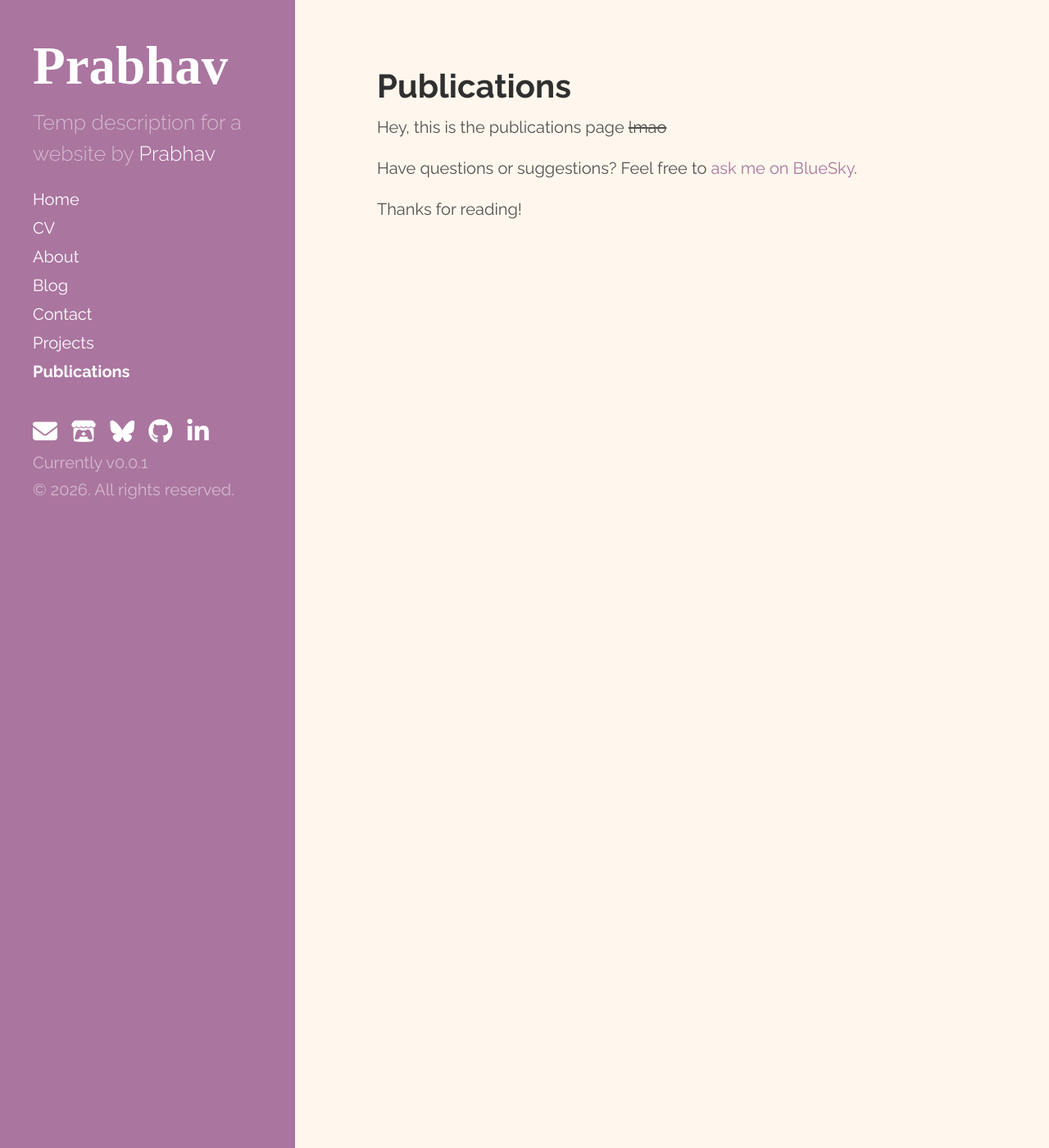
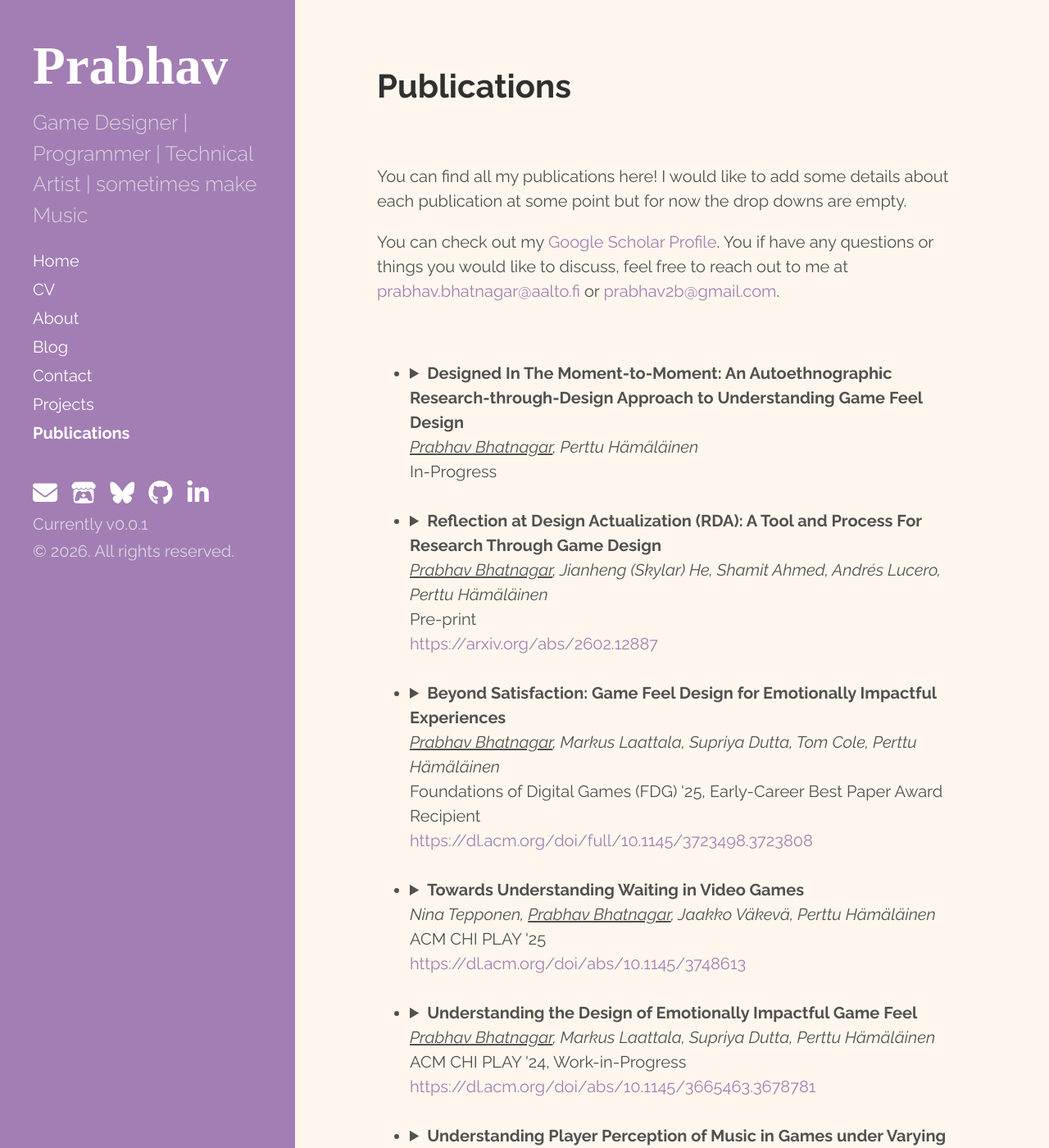
Before and after one commit to Prabhav2B/prabhav2b.github.io, a Jekyll site: the page built from pages/publications.md, in a window 1280 px wide and 1400 px high. Shown: the whole window at 82% size. Built offline with Jekyll 4.4.1, drawn with Linux system fonts in a browser that asks for light colours; nearby versions of some CDN libraries; some of the changed text lies outside the part shown.

Commit message:
Filled out Publications Page

```diff
--- a/_config.yml
+++ b/_config.yml
@@ -4,7 +4,7 @@ permalink:        pretty
 # Setup
 title:            Prabhav
 tagline:          'My Personal Site'
-description:      'Temp description for a website by <a href="https://bsky.app/profile/probob.bsky.social" target="_blank">Prabhav</a>'
+description:      'Game Designer | Programmer | Technical Artist | sometimes make Music'
 url:              https://prabhav2b.github.io
 baseurl:          /
 
--- a/_layouts/page.html
+++ b/_layouts/page.html
@@ -4,5 +4,7 @@ layout: default
 
 <div class="page">
   <h1 class="page-title">{{ page.title }}</h1>
+  <br />
+  <br />
   {{ content }}
 </div>
--- a/css/hyde.css
+++ b/css/hyde.css
@@ -56,7 +56,7 @@ html {
 .sidebar {
   text-align: center;
   padding: 2rem 1rem;
-  color: rgba(255,255,255,.5);
+  color: rgba(241, 241, 241, 0.756);
   background-color: #202020;
 }
 @media (min-width: 48em) {
@@ -252,12 +252,20 @@ a.sidebar-nav-item:focus {
 
 /* Magenta */
 .theme-base-0e .sidebar {
+  background-color: #a27eb4;
+}
+.theme-base-0e .content a,
+.theme-base-0e .related-posts li a:hover {
+  color: #a27eb4;
+}
+
+/* .theme-base-0e .sidebar {
   background-color: #aa759f;
 }
 .theme-base-0e .content a,
 .theme-base-0e .related-posts li a:hover {
   color: #aa759f;
-}
+} */
 
 body {
   background-color: rgba(255, 246, 234, 0.819);
--- a/pages/publications.md
+++ b/pages/publications.md
@@ -3,8 +3,136 @@ layout: page
 title: Publications
 ---
 
-Hey, this is the publications page <s>lmao</s>
+You can find all my publications here! I would like to add some details about each publication at some point but for now the drop downs are empty.
 
-Have questions or suggestions? Feel free to [ask me on BlueSky](https://bsky.app/profile/probob.bsky.social){:target="_blank"}.
+You can check out my [Google Scholar Profile](https://scholar.google.com/citations?user=AmMe8_EAAAAJ&hl=en){:target="_blank"}. You if have any questions or things you would like to discuss, feel free to reach out to me at [prabhav.bhatnagar@aalto.fi](mailto:prabhav.bhatnagar@aalto.fi) or  [prabhav2b@gmail.com](mailto:prabhav2b@gmail.com).
 
-Thanks for reading!
+<br/>
+
+<ul>
+
+<li>
+<details>
+<summary> <b>Designed In The Moment-to-Moment: An Autoethnographic
+Research-through-Design Approach to Understanding Game Feel Design</b>
+<br/>
+<i><u>Prabhav Bhatnagar</u>, Perttu Hämäläinen</i>
+<br/>
+In-Progress
+<br/>
+<!-- [https://arxiv.org/abs/2602.12887](https://arxiv.org/abs/2602.12887){:target="_blank"} -->
+</summary>
+
+<br/>
+
+BODY CONTENT
+
+</details>
+</li>
+
+<br/>
+
+
+<li>
+<details>
+<summary> <b>Reflection at Design Actualization (RDA): A Tool and Process For Research Through Game Design</b>
+<br/>
+<i><u>Prabhav Bhatnagar</u>, Jianheng (Skylar) He, Shamit Ahmed, Andrés Lucero, Perttu Hämäläinen</i>
+<br/>
+Pre-print
+<br/>
+
+<a style="overflow-wrap: break-word;" href="https://arxiv.org/abs/2602.12887" target="_blank">https://arxiv.org/abs/2602.12887</a>
+
+<!-- [https://arxiv.org/abs/2602.12887](https://arxiv.org/abs/2602.12887){:target="_blank"} -->
+
+</summary>
+
+BODY CONTENT
+
+</details>
+</li>
+
+<br/>
+
+
+<li>
+<details>
+<summary> <b>Beyond Satisfaction: Game Feel Design for Emotionally Impactful Experiences</b>
+<br/>
+<i><u>Prabhav Bhatnagar</u>, Markus Laattala, Supriya Dutta, Tom Cole, Perttu Hämäläinen</i>
+<br/>
+Foundations of Digital Games (FDG) '25, Early-Career Best Paper Award Recipient
+<br/>
+
+<a style="overflow-wrap: break-word;" href="https://dl.acm.org/doi/full/10.1145/3723498.3723808" target="_blank">https://dl.acm.org/doi/full/10.1145/3723498.3723808</a>
+<!-- [https://dl.acm.org/doi/full/10.1145/3723498.3723808](https://dl.acm.org/doi/full/10.1145/3723498.3723808){:target="_blank"} -->
+</summary>
+
+BODY CONTENT
+
+</details>
+</li>
+
+<br/>
+
+
+<li>
+<details>
+<summary> <b>Towards Understanding Waiting in Video Games</b>
+<br/>
+<i>Nina Tepponen, <u>Prabhav Bhatnagar</u>, Jaakko Väkevä, Perttu Hämäläinen</i>
+<br/>
+ACM CHI PLAY '25
+<br/>
+
+<a style="overflow-wrap: break-word;" href="https://dl.acm.org/doi/abs/10.1145/3748613" target="_blank">https://dl.acm.org/doi/abs/10.1145/3748613</a>
+<!-- [https://dl.acm.org/doi/abs/10.1145/3748613](https://dl.acm.org/doi/abs/10.1145/3748613){:target="_blank"} -->
+</summary>
+
+BODY CONTENT
+
+</details>
+</li>
+
+<br/>
+
+
+<li>
+<details>
+<summary> <b>Understanding the Design of Emotionally Impactful Game Feel</b>
+<br/>
+<i><u>Prabhav Bhatnagar</u>, Markus Laattala, Supriya Dutta, Perttu Hämäläinen</i>
+<br/>
+ACM CHI PLAY '24, Work-in-Progress
+<br/>
+<a style="overflow-wrap: break-word;" href="https://dl.acm.org/doi/abs/10.1145/3665463.3678781" target="_blank">https://dl.acm.org/doi/abs/10.1145/3665463.3678781</a>
+<!-- [https://dl.acm.org/doi/abs/10.1145/3665463.3678781](https://dl.acm.org/doi/abs/10.1145/3665463.3678781){:target="_blank"} -->
+</summary>
+
+BODY CONTENT
+
+</details>
+</li>
+
+<br/>
+
+
+<li>
+<details>
+<summary> <b>Understanding Player Perception of Music in Games under Varying Cognitive Demand: A gameplay experiment and survey</b>
+<br/>
+<i><u>Prabhav Bhatnagar</u></i>
+<br/>
+Master's Thesis at Aalto University, Supervised by Elisa Mekler and Advised by Perttu Hämäläinen. July 2022.
+<br/>
+<a style="overflow-wrap: break-word;" href="https://aaltodoc.aalto.fi/items/16b72d18-8358-4a4c-8e98-fbc06c31deea" target="_blank">https://aaltodoc.aalto.fi/items/16b72d18-8358-4a4c-8e98-fbc06c31deea</a>
+<!-- [https://aaltodoc.aalto.fi/items/16b72d18-8358-4a4c-8e98-fbc06c31deea](https://aaltodoc.aalto.fi/items/16b72d18-8358-4a4c-8e98-fbc06c31deea){:target="_blank"} -->
+</summary>
+
+BODY CONTENT
+
+</details>
+</li>
+
+</ul>
```
